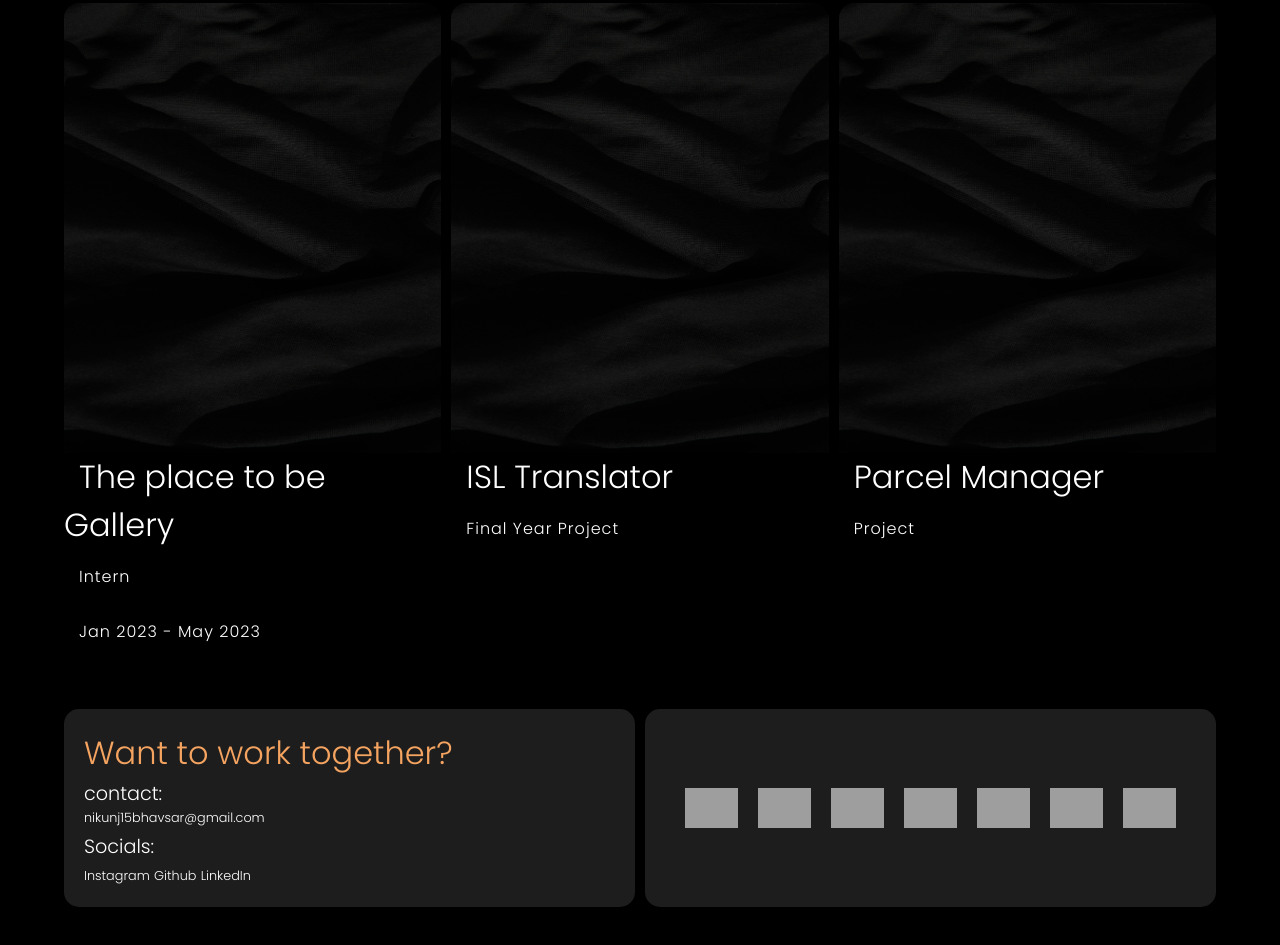
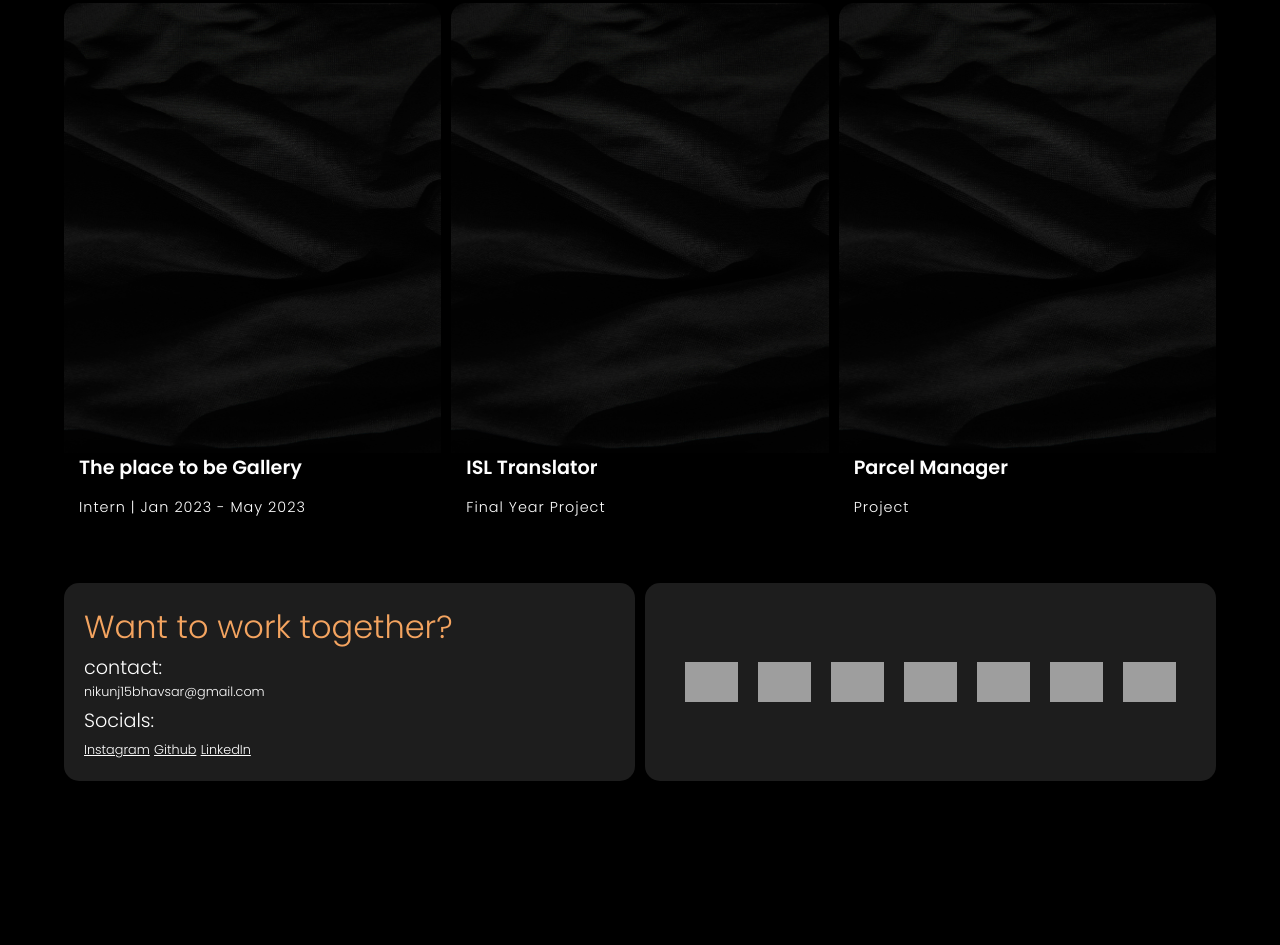
Before and after one commit to notnikunj/portfolio, a plain HTML site: page index.html in a window 1280 px wide. Shown: the part 703-1648 px from the top of the page. After the commit the page ends 1534 px from the top, so only its background shows below. Drawn offline with Linux system fonts and the light colour scheme; grey boxes are pictures that could not be loaded.

Commit message:
bug fixing

```diff
--- a/index.html
+++ b/index.html
@@ -2,6 +2,7 @@
     <head>
         <meta charset="UTF-8">
         <meta name="viewport" content="width=device-width, initial-scale=1.0">
+
         <title>Nikunj Bhavsar</title>
         <link rel="stylesheet" href="style.css">
         <link rel="preconnect" href="https://fonts.googleapis.com">
@@ -54,8 +55,7 @@
                     <div class="workcard" style="grid-area: wc1">
                         <img class="abc1 " src="cardcover.jpg" alt="">
                         <span>The place to be Gallery</span>
-                        <p>Intern</p>
-                        <p>Jan 2023 - May 2023</p>
+                        <p>Intern | Jan 2023 - May 2023</p>
 
                     </div>
                     <div class="workcard" style="grid-area: wc2">
--- a/style.css
+++ b/style.css
@@ -104,17 +104,19 @@ nav h1 {
 
 .workcard span{
     padding: 15px;
+    font-size: 1.2rem;
+    font-weight: 900;
 }
 .workcard p{
     color: white;
     padding: 15px;
-    font-weight: 300;
-    font-size: 1rem;
+    font-weight: 100;
+    font-size: 0.9rem;
     letter-spacing: 1px;
 }
 
 a{
-    text-decoration: none;
+    text-decoration: underline;
     color: white;
     font-weight: 100;
     font-size: 0.8rem;
```
Also changed, not shown: 1 other file.
